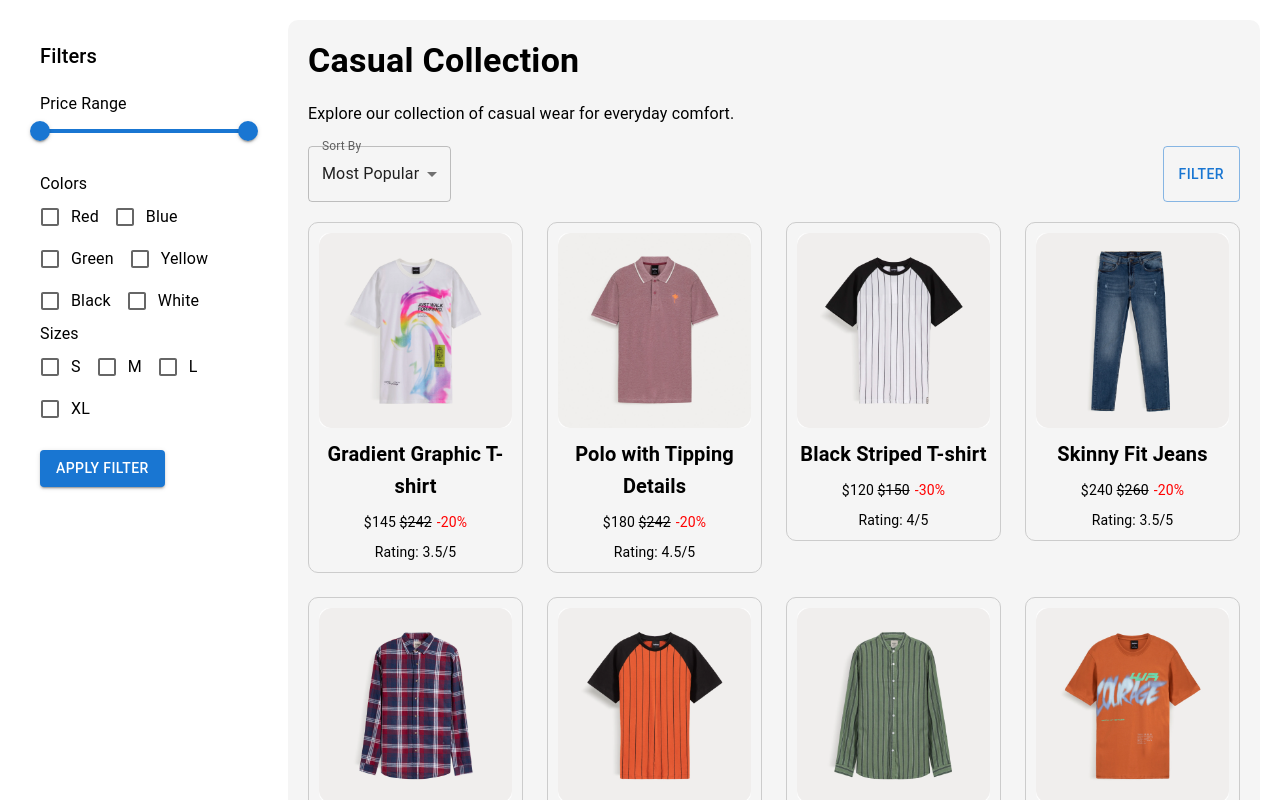
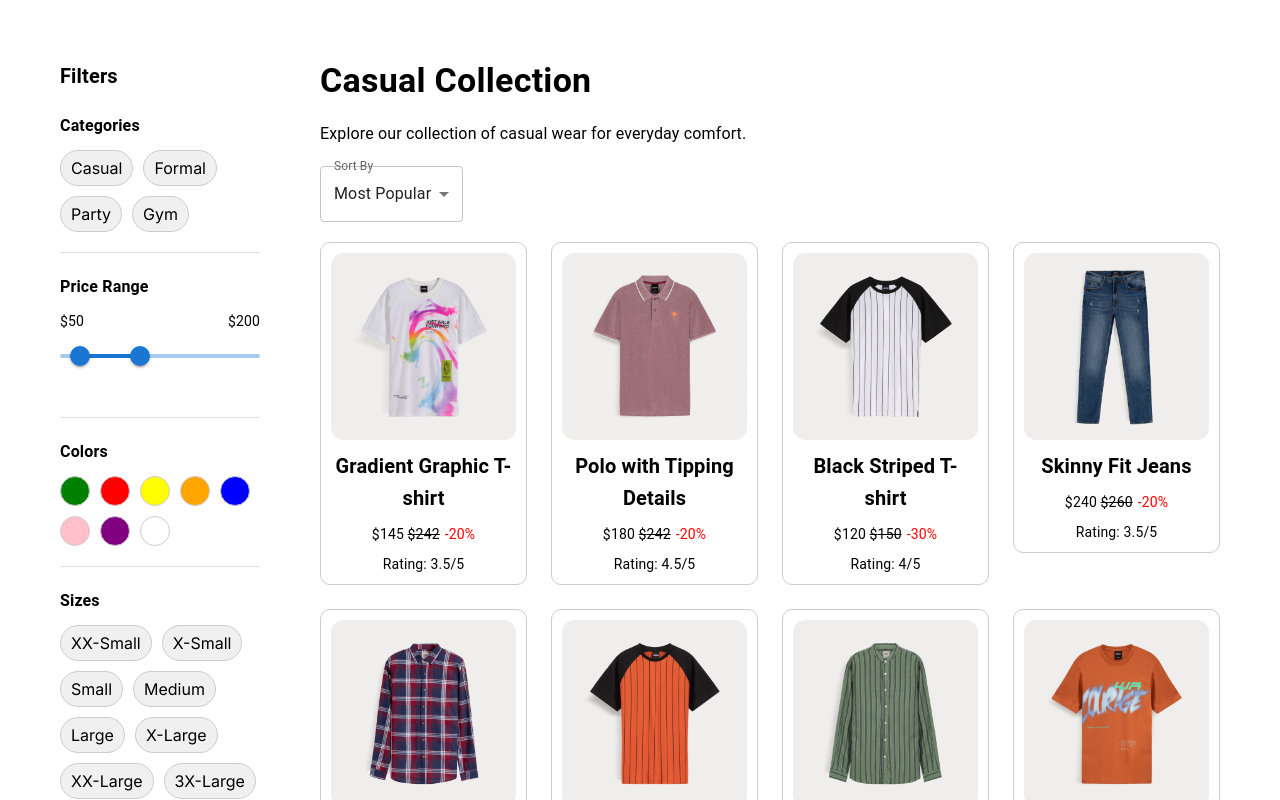
Before and after one commit to RebootCode2024/western-clothing-shop, a Next.js app: page /category/1 in a window 1280 px wide. Shown: the top 800 px of the page. Built offline with nearby package versions, Linux system fonts and the light colour scheme.

Commit message:
casual category page completed

```diff
--- a/src/app/category/[style]/Filter.jsx
+++ b/src/app/category/[style]/Filter.jsx
@@ -3,109 +3,170 @@ import React, { useState } from "react";
 import {
   Box,
   Typography,
-  FormControl,
-  InputLabel,
-  Select,
-  MenuItem,
   Slider,
-  Checkbox,
-  FormGroup,
-  FormControlLabel,
   Button,
+  Divider,
 } from "@mui/material";
 
-const Filter = ({ onFilterChange }) => {
-  // State for filter options
+// Mock categories
+const categories = [
+  { label: "Casual", value: "casual" },
+  { label: "Formal", value: "formal" },
+  { label: "Party", value: "party" },
+  { label: "Gym", value: "gym" },
+];
+
+// Color options
+const colors = [
+  { label: "Green", value: "green" },
+  { label: "Red", value: "red" },
+  { label: "Yellow", value: "yellow" },
+  { label: "Orange", value: "orange" },
+  { label: "Blue", value: "blue" },
+  { label: "Pink", value: "pink" },
+  { label: "Purple", value: "purple" },
+  { label: "White", value: "white" },
+];
+
+// Size options
+const sizes = ["XX-Small", "X-Small", "Small", "Medium", "Large", "X-Large", "XX-Large", "3X-Large", "4X-Large"];
+
+const Filter = () => {
   const [priceRange, setPriceRange] = useState([50, 200]);
-  const [selectedColors, setSelectedColors] = useState([]);
-  const [selectedSizes, setSelectedSizes] = useState([]);
+  const [selectedColors, setSelectedColors] = useState({});
+  const [selectedSizes, setSelectedSizes] = useState({});
+  const [selectedCategory, setSelectedCategory] = useState(null);
 
-  // Handle price range change
+  const handleColorChange = (color) => {
+    setSelectedColors((prev) => ({
+      ...prev,
+      [color]: !prev[color],
+    }));
+  };
+
+  const handleSizeChange = (size) => {
+    setSelectedSizes((prev) => ({
+      ...prev,
+      [size]: !prev[size],
+    }));
+  };
+
   const handlePriceChange = (event, newValue) => {
     setPriceRange(newValue);
   };
 
-  // Handle color selection change
-  const handleColorChange = (color) => {
-    setSelectedColors((prevColors) =>
-      prevColors.includes(color)
-        ? prevColors.filter((c) => c !== color)
-        : [...prevColors, color]
-    );
-  };
-
-  // Handle size selection change
-  const handleSizeChange = (size) => {
-    setSelectedSizes((prevSizes) =>
-      prevSizes.includes(size)
-        ? prevSizes.filter((s) => s !== size)
-        : [...prevSizes, size]
-    );
-  };
-
-  // Apply filters
-  const applyFilters = () => {
-    onFilterChange({
-      priceRange,
-      selectedColors,
-      selectedSizes,
-    });
+  const handleCategoryChange = (category) => {
+    setSelectedCategory(category);
   };
 
   return (
-    <Box sx={{ padding: "20px" }}>
-      <Typography variant="h6" sx={{ marginBottom: "20px" }}>
+    <Box sx={{ padding: "20px", backgroundColor: "#fff", borderRadius: "10px" }}>
+      <Typography variant="h6" sx={{ marginBottom: "20px", fontWeight: "bold" }}>
         Filters
       </Typography>
 
-      {/* Price Filter */}
-      <Typography>Price Range</Typography>
+      {/* Categories */}
+      <Typography variant="subtitle1" sx={{ fontWeight: "bold", marginBottom: "10px" }}>
+        Categories
+      </Typography>
+      <Box sx={{ display: "flex", flexWrap: "wrap", gap: "10px", marginBottom: "20px" }}>
+        {categories.map((category) => (
+          <Box
+            key={category.value}
+            sx={{
+              padding: "5px 10px",
+              borderRadius: "20px",
+              border: selectedCategory === category.value ? "2px solid black" : "1px solid #ccc",
+              cursor: "pointer",
+              backgroundColor: selectedCategory === category.value ? "black" : "#f0f0f0",
+              color: selectedCategory === category.value ? "white" : "black",
+            }}
+            onClick={() => handleCategoryChange(category.value)}
+          >
+            {category.label}
+          </Box>
+        ))}
+      </Box>
+
+      <Divider sx={{ marginY: "20px" }} />
+
+      {/* Price Range */}
+      <Typography variant="subtitle1" sx={{ fontWeight: "bold", marginBottom: "10px" }}>
+        Price Range
+      </Typography>
+      <Box sx={{ display: "flex", justifyContent: "space-between", marginBottom: "10px" }}>
+        <Typography variant="body2">${priceRange[0]}</Typography>
+        <Typography variant="body2">${priceRange[1]}</Typography>
+      </Box>
       <Slider
         value={priceRange}
-        min={50}
-        max={200}
-        step={10}
         onChange={handlePriceChange}
         valueLabelDisplay="auto"
+        min={0}
+        max={500}
         sx={{ marginBottom: "20px" }}
       />
 
-      {/* Colors Filter */}
-      <Typography>Colors</Typography>
-      <FormGroup row>
-        {["red", "blue", "green", "yellow", "black", "white"].map((color) => (
-          <FormControlLabel
-            control={
-              <Checkbox
-                checked={selectedColors.includes(color)}
-                onChange={() => handleColorChange(color)}
-              />
-            }
-            label={color.charAt(0).toUpperCase() + color.slice(1)}
-            key={color}
+      <Divider sx={{ marginY: "20px" }} />
+
+      {/* Colors */}
+      <Typography variant="subtitle1" sx={{ fontWeight: "bold", marginBottom: "10px" }}>
+        Colors
+      </Typography>
+      <Box sx={{ display: "flex", flexWrap: "wrap", gap: "10px", marginBottom: "20px" }}>
+        {colors.map((color) => (
+          <Box
+            key={color.value}
+            sx={{
+              width: "30px",
+              height: "30px",
+              backgroundColor: color.value,
+              borderRadius: "50%",
+              border: selectedColors[color.value] ? "3px solid black" : "1px solid #ccc",
+              cursor: "pointer",
+            }}
+            onClick={() => handleColorChange(color.value)}
           />
         ))}
-      </FormGroup>
+      </Box>
 
-      {/* Sizes Filter */}
-      <Typography>Sizes</Typography>
-      <FormGroup row>
-        {["S", "M", "L", "XL"].map((size) => (
-          <FormControlLabel
-            control={
-              <Checkbox
-                checked={selectedSizes.includes(size)}
-                onChange={() => handleSizeChange(size)}
-              />
-            }
-            label={size}
+      <Divider sx={{ marginY: "20px" }} />
+
+      {/* Sizes */}
+      <Typography variant="subtitle1" sx={{ fontWeight: "bold", marginBottom: "10px" }}>
+        Sizes
+      </Typography>
+      <Box sx={{ display: "flex", flexWrap: "wrap", gap: "10px" }}>
+        {sizes.map((size) => (
+          <Box
             key={size}
-          />
+            sx={{
+              padding: "5px 10px",
+              borderRadius: "20px",
+              border: selectedSizes[size] ? "2px solid black" : "1px solid #ccc",
+              cursor: "pointer",
+              backgroundColor: selectedSizes[size] ? "black" : "#f0f0f0",
+              color: selectedSizes[size] ? "white" : "black",
+            }}
+            onClick={() => handleSizeChange(size)}
+          >
+            {size}
+          </Box>
         ))}
-      </FormGroup>
+      </Box>
 
-      {/* Apply Filters Button */}
-      <Button variant="contained" sx={{ marginTop: "20px" }} onClick={applyFilters}>
+      <Divider sx={{ marginY: "20px" }} />
+
+      <Button
+        variant="contained"
+        sx={{
+          marginTop: "20px",
+          width: "100%",
+          backgroundColor: "black",
+          color: "white",
+          borderRadius: "30px",
+        }}
+      >
         Apply Filter
       </Button>
     </Box>
--- a/src/app/category/[style]/category-comp.jsx
+++ b/src/app/category/[style]/category-comp.jsx
@@ -9,9 +9,12 @@ import {
   MenuItem,
   FormControl,
   InputLabel,
+  Dialog,
+  DialogContent,
+  IconButton,
 } from "@mui/material";
+import CloseIcon from "@mui/icons-material/Close";
 import Filter from "./Filter"; // Assuming Filter component is created in Filter.jsx
-
 // Updated mock product data with images from your assets folder
 const casualProducts = [
   {
@@ -99,10 +102,20 @@ const casualProducts = [
 
 const CategoryComp = ({ products = casualProducts }) => {
   const [sortOption, setSortOption] = useState("mostPopular");
+  const [filterOpen, setFilterOpen] = useState(false); // State to manage the filter modal
 
   // Handle sorting
   const handleSortChange = (event) => {
     setSortOption(event.target.value);
+  };
+
+  // Handle filter modal (for mobile view)
+  const handleFilterOpen = () => {
+    setFilterOpen(true);
+  };
+
+  const handleFilterClose = () => {
+    setFilterOpen(false);
   };
 
   // Memoized sorted products
@@ -120,14 +133,35 @@ const CategoryComp = ({ products = casualProducts }) => {
   }, [products, sortOption]);
 
   return (
-    <Box sx={{ display: "flex", padding: "20px" }}>
-      {/* Filter Component on the left */}
-      <Box sx={{ width: "20%", marginRight: "20px" }}>
+    <Box sx={{ display: "flex", flexDirection: "column", padding: "20px" }}>
+      {/* Top Components: Frame1Homepage and Navbar */}
+
+
+      <Box sx={{ display: "flex", padding: "20px", flexGrow: 1 }}>
+        {/* Filter Component on the left for desktop */}
+        <Box
+          sx={{
+            width: { xs: "100%", md: "20%" },
+            marginRight: { xs: "0", md: "20px" },
+            backgroundColor: "#fff",
+            borderRadius: "10px",
+            position: "sticky",
+            top: 0, // Stick to the top
+            display: { xs: "none", md: "block" }, // Only show on larger screens
+          }}
+        >
           <Filter />
         </Box>
 
         {/* Product Grid and Sorting Options */}
-      <Box sx={{ flex: 1, backgroundColor: "#f5f5f5", borderRadius: "10px", padding: "20px" }}>
+        <Box
+          sx={{
+            flex: 1,
+            backgroundColor: "#fff",
+            borderRadius: "10px",
+            padding: "20px",
+          }}
+        >
           {/* Category Info */}
           <Typography variant="h4" sx={{ fontWeight: "bold", marginBottom: "20px" }}>
             Casual Collection
@@ -136,7 +170,7 @@ const CategoryComp = ({ products = casualProducts }) => {
             Explore our collection of casual wear for everyday comfort.
           </Typography>
 
-        {/* Filter and Sorting Options */}
+          {/* Sorting & Filter Button for Mobile */}
           <Box sx={{ display: "flex", justifyContent: "space-between", marginBottom: "20px" }}>
             <FormControl sx={{ minWidth: 120 }}>
               <InputLabel>Sort By</InputLabel>
@@ -148,8 +182,14 @@ const CategoryComp = ({ products = casualProducts }) => {
               </Select>
             </FormControl>
 
-          {/* Button for Filter Modal */}
-          <Button variant="outlined">Filter</Button>
+            {/* Mobile Filter Button */}
+            <Button
+              variant="outlined"
+              onClick={handleFilterOpen}
+              sx={{ display: { xs: "block", md: "none" } }} // Only show on mobile
+            >
+              Filter
+            </Button>
           </Box>
 
           {/* Product Grid */}
@@ -211,6 +251,20 @@ const CategoryComp = ({ products = casualProducts }) => {
           </Box>
         </Box>
       </Box>
+
+      {/* Filter Dialog for Mobile */}
+      <Dialog open={filterOpen} onClose={handleFilterClose} fullScreen>
+        <Box sx={{ display: "flex", justifyContent: "space-between", alignItems: "center", p: 2 }}>
+          <Typography variant="h6">Filter</Typography>
+          <IconButton onClick={handleFilterClose}>
+            <CloseIcon />
+          </IconButton>
+        </Box>
+        <DialogContent>
+          <Filter /> {/* Filter Component in a modal on mobile */}
+        </DialogContent>
+      </Dialog>
+    </Box>
   );
 };
 
```
Lines whose indentation alone changed are shown as unchanged.
